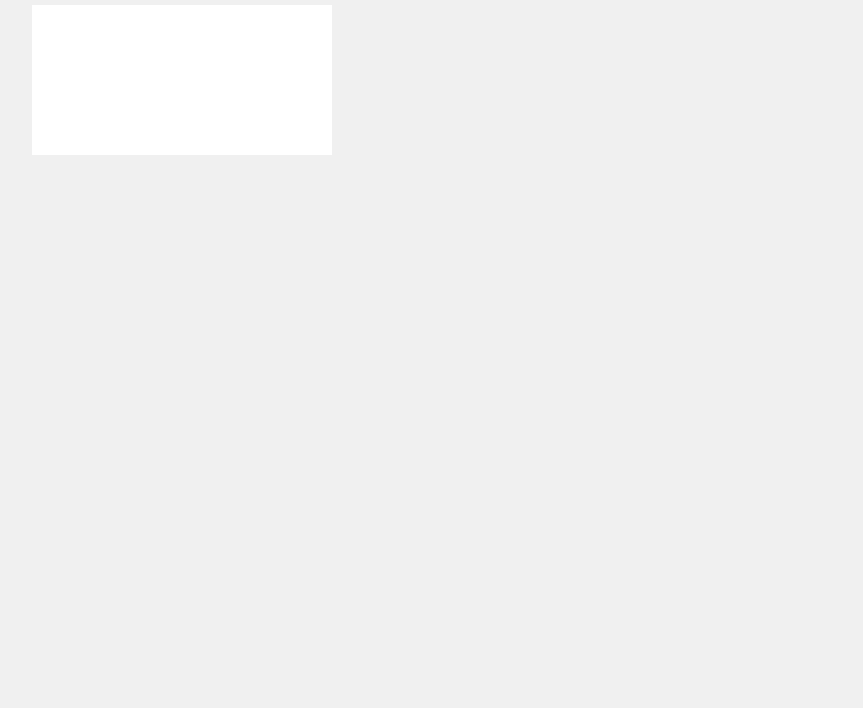
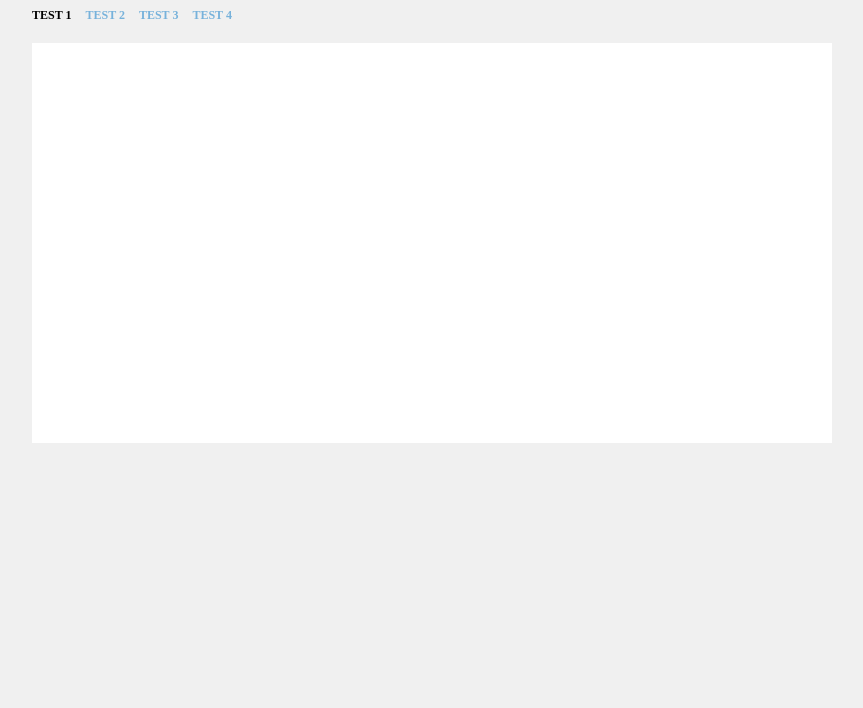
Before and after one commit to raymonst/info247-lab-07-d3-part1, a plain HTML site: page index.html in a window 1280 px wide. Shown: the part 92-800 px from the top of the page, without its empty margins (208-1071 px from the left). Drawn offline with Linux system fonts and the light colour scheme.

Commit message:
fixed index

```diff
--- a/index.html
+++ b/index.html
@@ -1,22 +1,3 @@
-<!--
-
-In this lab, you will learn how to create a simple interactive data visualization using D3.js in conjunction with other web technologies you have learned so far, such as HTML, CSS, & Javascript/jQuery.
-
-You have a small dataset consisting of students and their grades. Your tasks are as follow:
-1. Using D3.js, create a bar chart that shows each student & his/her grade accordingly.
-2. If the student's score is lower than 60, change the bar's color to red to indicate s/he failed the test.
-3. Create a hover event that shows the student's score when the cursor is inside the bar.
-
-If you need more guidance, link this file to "_js/script-beginner.js". Otherwise, link it to "_js/script-advanced.js"
-
-You may find the SVG documentation helpful:
-* https://developer.mozilla.org/en-US/docs/Web/SVG/Element
-* https://developer.mozilla.org/en-US/docs/Web/SVG/Attribute
-
--->
-
-
-
 <!DOCTYPE html>
 <html>
 <head>
@@ -26,8 +7,8 @@ You may find the SVG documentation helpful:
 	<link rel="stylesheet" type="text/css" href="_css/style.css" />
 	<script type="text/javascript" src="_js/jquery-1.10.2.min.js"></script>
 	<script type="text/javascript" src="_js/d3.min.js"></script>
-	<script type="text/javascript" src="_js/script-beginner.js"></script>
-	<title>INFO 247 - D3.js part 1</title>
+	<script type="text/javascript" src="_js/script.js"></script>
+	<title>Student Grades</title>
 </head>
 
 <body>
@@ -36,6 +17,12 @@ You may find the SVG documentation helpful:
 
 	<main>
 		<h1>Student Grades</h1>
+		<ul id="tests">
+  		<li><a href="#" class="update-data selected" id="test-01">Test 1</a></li>
+  		<li><a href="#" class="update-data" id="test-02">Test 2</a></li>
+  		<li><a href="#" class="update-data" id="test-03">Test 3</a></li>
+  		<li><a href="#" class="update-data" id="test-04">Test 4</a></li>
+		</ul>
 		<svg id="viz" xmlns="http://www.w3.org/2000/svg" version="1.1">
 		</svg>
 		<div id="score-popup"></div>
```
